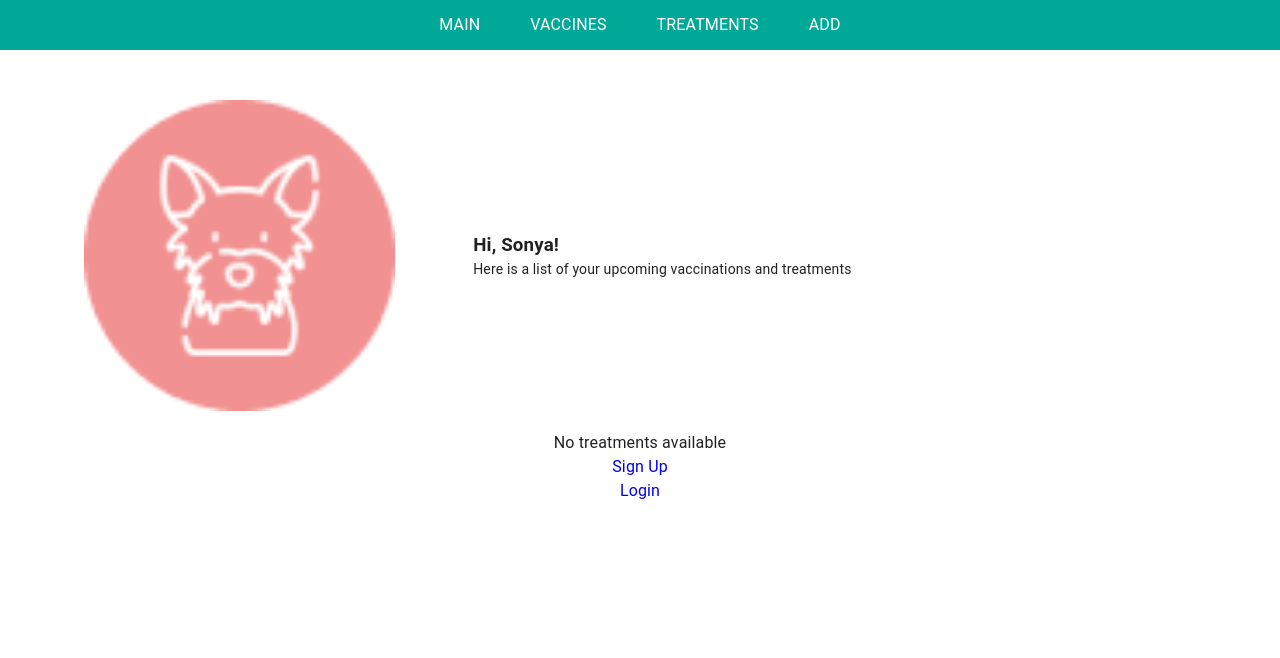
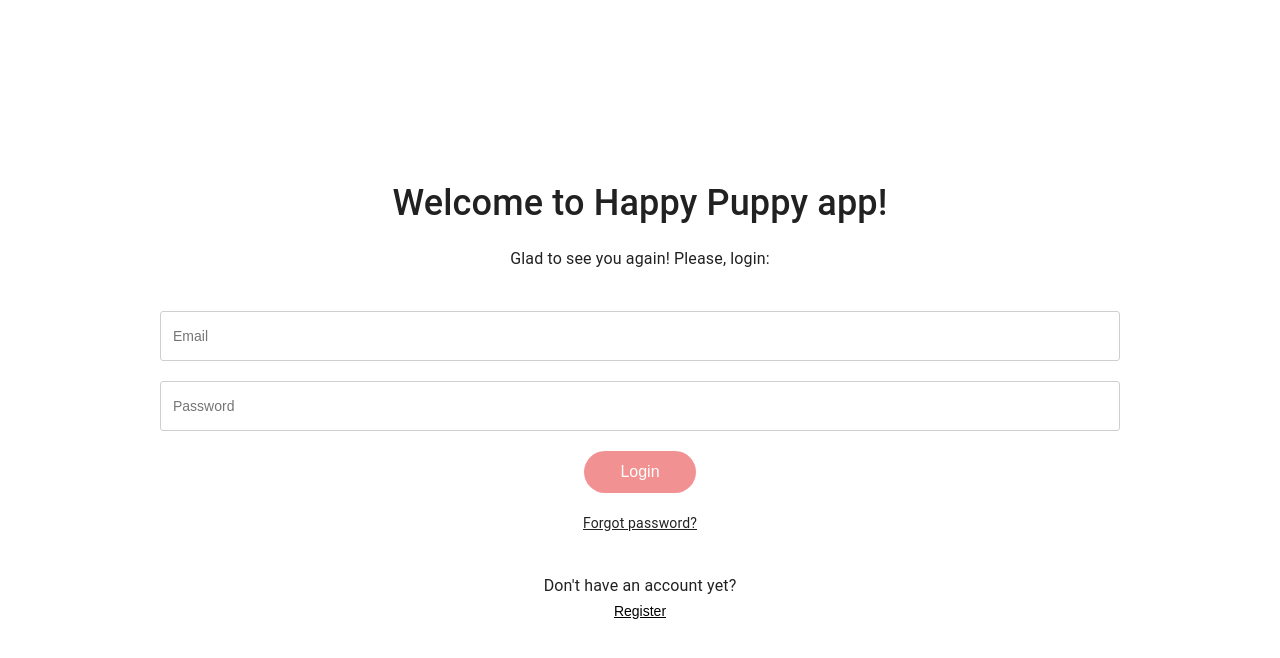
Before and after one commit to marina-projects/flashcards-react-redux-app, a React (Create React App) app: page / in a window 1280 px wide. Shown: the top 658 px of the page. Built offline with nearby package versions, Linux system fonts and the light colour scheme; no server answers.

Commit message:
firebase auth ready

```diff
--- a/src/app/App.js
+++ b/src/app/App.js
@@ -7,6 +7,10 @@ import { AdapterDayjs } from '@mui/x-date-pickers/AdapterDayjs';
 import CssBaseline from '@mui/material/CssBaseline'; // Импортируем CssBaseline
 /** @jsxImportSource @emotion/react */
 import { css } from "@emotion/react";
+
+//redux
+import { selectUsers } from '../features/users/usersSlice';
+import { useSelector } from 'react-redux';
 
 
 //components
@@ -18,10 +22,16 @@ import Treatments from '../components/treatments/treatments';
 import UserSettings from '../components/settings/userSettings';
 import LoginPage from '../components/loginPage/loginPage';
 
+
 function App() {
+
+  const user = useSelector(selectUsers);
+
   return (
+    <>
       <LocalizationProvider dateAdapter={AdapterDayjs}>
         <CssBaseline /> {/* Добавляем CssBaseline */}
+        {user.currentUser ?
           <BrowserRouter>
             <Routes>
               <Route path='/' element={<Header />}>
@@ -29,11 +39,15 @@ function App() {
                 <Route path='/vaccines' element={<Vaccines />} />
                 <Route path='/treatments' element={<Treatments />} />
                 <Route path='/settings' element={<UserSettings/>} />
-            <Route path='/login' element={<LoginPage />} />
+
               </Route>
             </Routes>
-    </BrowserRouter>
+          </BrowserRouter> :
+          <LoginPage />
+        }
       </LocalizationProvider>
+    </>
+
 
   );
 }
--- a/src/app/store.js
+++ b/src/app/store.js
@@ -1,12 +1,14 @@
 import { configureStore } from "@reduxjs/toolkit";
 import treatmentsReducer from '../features/treatmentsSlice/treatmentsSlice';
 import userTreatmentsReducer from '../features/userTreatments/userTreatmentsSlice';
+import usersReducer from '../features/users/usersSlice'
 
 export const store = configureStore({
     reducer: {
 
         treatments: treatmentsReducer,
-        userTreatments: userTreatmentsReducer
+        userTreatments: userTreatmentsReducer,
+        users: usersReducer
     }
 });
 
--- /dev/null
+++ b/src/components/loader/loader.js
@@ -0,0 +1,12 @@
+import React from "react";
+import { DivColumn } from "../../styles";
+
+const Loader = () => {
+    return (
+        <DivColumn>
+            <p>Loading...</p>
+        </DivColumn>
+    )
+}
+
+export default Loader;
--- a/src/components/loginPage/loginPage.css
+++ b/src/components/loginPage/loginPage.css
@@ -16,3 +16,10 @@ form {
     width: 100%;
 
 }
+
+.reset-password {
+    font-size: 14px;
+    text-decoration: underline;
+    margin-bottom: 40px;
+    margin-top: -30px;
+}
--- a/src/components/loginPage/loginPage.js
+++ b/src/components/loginPage/loginPage.js
@@ -5,14 +5,27 @@ import React, { useState } from "react";
 import { Button, ContrastButton, DivRow, ErrorMessage, H1, Input, LoginButtonArea, LoginWrapper } from "../../styles";
 import './loginPage.css'
 
+//redux
+import { useDispatch } from "react-redux";
+import { setUser } from "../../features/users/usersSlice";
+
 //firebase
 import { auth } from "../../firebase";
-import { createUserWithEmailAndPassword } from "firebase/auth";
+import {
+    createUserWithEmailAndPassword,
+    sendPasswordResetEmail,
+    signInWithEmailAndPassword,
+    onAuthStateChanged
+} from "firebase/auth";
 
+//components
+import Loader from "../loader/loader";
 
 
 
 const LoginPage = () => {
+
+    const dispatch = useDispatch();
 
     const [loginType, setLoginType] = useState('login');
 
@@ -20,13 +33,24 @@ const LoginPage = () => {
     const [password, setPassword] = useState();
     const [userCredentials, setUserCredentials] = useState({});
     const [error, setError] = useState('');
+    const [isLoading, setIsLoading] = useState(true);
+
+    onAuthStateChanged(auth, (user) => {
+        if (user) {
+            dispatch(setUser({
+                id: user.uid,
+                email: user.email,
+            }));
+        } else {
+            dispatch(setUser(null));
+        }
+        if(isLoading) {
+            setIsLoading(false);
+        }
+      });
 
     const handleCredentials = (e) => {
         setUserCredentials({...userCredentials, [e.target.name]: e.target.value});
-
-    }
-
-    const handleSubmit = () => {
 
     }
 
@@ -34,18 +58,29 @@ const LoginPage = () => {
         e.preventDefault();
         setError('');
         createUserWithEmailAndPassword(auth, userCredentials.email, userCredentials.password)
-            .then((userCredential) => {
-                // Signed up
-                const user = userCredential.user;
-                // ...
-            })
         .catch((error) => {
             setError(error.message);
-
         });
     }
 
+    const handleLogin = (e) => {
+        e.preventDefault();
+        setError('');
+        signInWithEmailAndPassword(auth, userCredentials.email, userCredentials.password)
+        .catch((error) => {
+            setError(error.message);
+        });
+    }
+
+    const handlePasswordReset = () => {
+        const email = prompt('Please, enetr your email');
+        sendPasswordResetEmail(auth, email);
+        alert('Email sent, check your email');
+    }
+
     return (
+        <>
+            {isLoading ? <Loader></Loader> :
             <LoginWrapper>
                 <H1>Welcome to Happy Puppy app!</H1>
                 {
@@ -59,7 +94,7 @@ const LoginPage = () => {
 
 
                 <DivRow>
-                <form className="div-column" onSubmit={handleSubmit}>
+                    <form className="div-column">
                         <Input
                             id='email'
                             width='300px'
@@ -79,7 +114,7 @@ const LoginPage = () => {
                         {
                             loginType === 'login'
                             ?
-                        <ContrastButton type='submit'>Login</ContrastButton>
+                            <ContrastButton type='submit' onClick={(e) => {handleLogin(e)}}>Login</ContrastButton>
                             :
                             <ContrastButton type='submit' onClick={(e) => {handleSignup(e)}}>Sign Up</ContrastButton>
                         }
@@ -93,10 +128,12 @@ const LoginPage = () => {
                         loginType === 'login'
                         ?
                         <LoginButtonArea>
+                            <p onClick={handlePasswordReset} className="reset-password">Forgot password?</p>
                             <p>Don't have an account yet? </p>
                             <Button onClick={() => setLoginType('signup')}>
                                 Register
                             </Button>
+
                         </LoginButtonArea>
                         :
                         <LoginButtonArea>
@@ -110,7 +147,9 @@ const LoginPage = () => {
                 </DivRow>
 
 
-        </LoginWrapper>
+            </LoginWrapper>}
+        </>
+
     )
 };
 
--- a/src/components/main/mainScreen.js
+++ b/src/components/main/mainScreen.js
@@ -8,13 +8,37 @@ import dayjs from "dayjs";
 //redux
 import { useSelector } from "react-redux";
 import { selectVaccines, selectFleaTreatments, selectWormTreatments } from '../../features/userTreatments/userTreatmentsSlice';
+import { useDispatch } from "react-redux";
+import { setUser } from "../../features/users/usersSlice";
 
 //styles
-import { H3, P, TreatmentCardsWrapper, TreatmentItemWrapper, ButtonTreatmentItem, DivColumn } from '../../styles';
+import { H3, P, TreatmentCardsWrapper, TreatmentItemWrapper, ButtonTreatmentItem, DivColumn, Button } from '../../styles';
 import AddIcon from '../../images/add-icon.svg';
 import UserGreeting from '../userGreeting/userGreeting';
 
+//firebase
+import { signOut } from "firebase/auth";
+import { auth } from "../../firebase";
+
+
+
 const MainScreen = () => {
+
+    const dispatch = useDispatch();
+
+    const handleSignOut = () => {
+        if(window.confirm('Are you sure?')) {
+            signOut(auth).then(() => {
+                dispatch(setUser(null));
+            }).catch((error) => {
+                console.log(error);
+            });
+        }
+
+    }
+
+
+
 
     const vaccines = useSelector(selectVaccines);
     const fleaTreatments = useSelector(selectFleaTreatments);
@@ -75,8 +99,8 @@ const MainScreen = () => {
             ) : (
                 <p>No treatments available</p>
             )}
-            <NavLink to='/signup'>Sign Up</NavLink>
             <NavLink to='/login'>Login</NavLink>
+            <Button onClick={handleSignOut}>Logout</Button>
         </DivColumn>
     );
 }
--- /dev/null
+++ b/src/features/users/usersSlice.js
@@ -0,0 +1,17 @@
+import { createSlice } from "@reduxjs/toolkit";
+
+export const userSlice = createSlice({
+    name: 'users',
+    initialState: {
+        currentUser: null
+    },
+    reducers: {
+        setUser: (users, action) => {
+            users.currentUser = action.payload;
+        }
+    }
+});
+
+export const {setUser} = userSlice.actions;
+export const selectUsers = state => state.users;
+export default userSlice.reducer;
```
Lines whose indentation alone changed are shown as unchanged.
